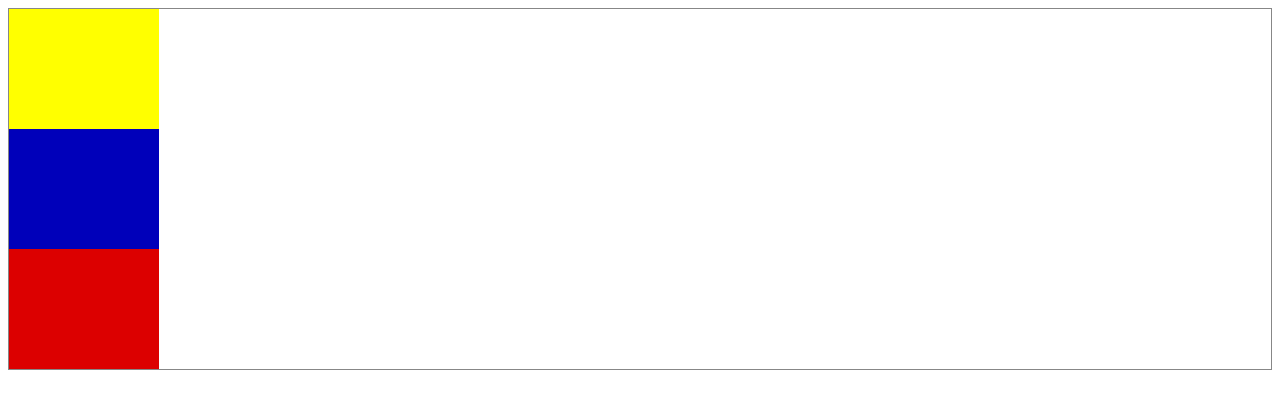
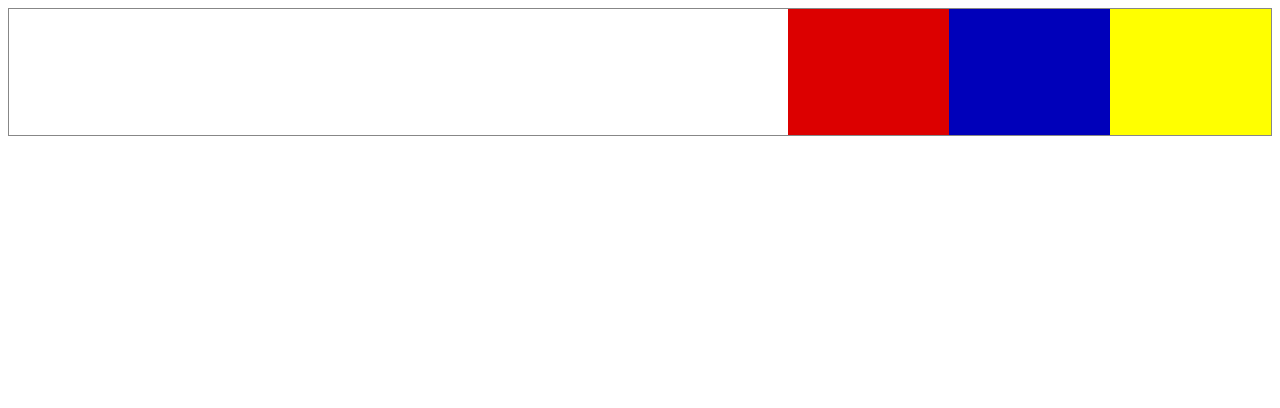
Before and after one commit to Arybv/leccion-28-ee---LA-BANDERA, a plain HTML site: page index.html in a window 1280 px wide. Drawn offline with Linux system fonts and the light colour scheme.

Commit message:
subiendo punto02

```diff
--- /dev/null
+++ b/assets/css/punto01.css
@@ -0,0 +1,22 @@
+.contenedor01{
+  width: auto;
+  height: auto;
+  background-color: #FFFFFF;
+  border: 1px solid #878787;
+  overflow: auto;
+}
+.bandera{
+  width: 161px;
+  height: 126px;
+  float: left;
+}
+.yellow01{
+
+  background-color: #FFFF00;
+}
+.blue01{
+  background-color: #0000BA;
+}
+.red01{
+  background-color: #DC0000;
+}
--- /dev/null
+++ b/assets/css/punto02.css
@@ -0,0 +1,22 @@
+.contenedor01{
+  width: auto;
+  height: auto;
+  background-color: #FFFFFF;
+  border: 1px solid #878787;
+  overflow: auto;
+}
+.bandera{
+  width: 161px;
+  height: 126px;
+  float: right;
+}
+.yellow01{
+
+  background-color: #FFFF00;
+}
+.blue01{
+  background-color: #0000BA;
+}
+.red01{
+  background-color: #DC0000;
+}
--- a/index.html
+++ b/index.html
@@ -5,7 +5,7 @@
     <meta name="viewport" content="width=device-width, initial-scale=1.0">
     <meta http-equiv="X-UA-Compatible" content="ie=edge">
     <title>LA BANDERA</title>
-    <link rel="stylesheet" href="assets/css/inicial.css">
+    <link rel="stylesheet" href="assets/css/punto02.css">
   </head>
   <body>
     <section class="contenedor01">
```
